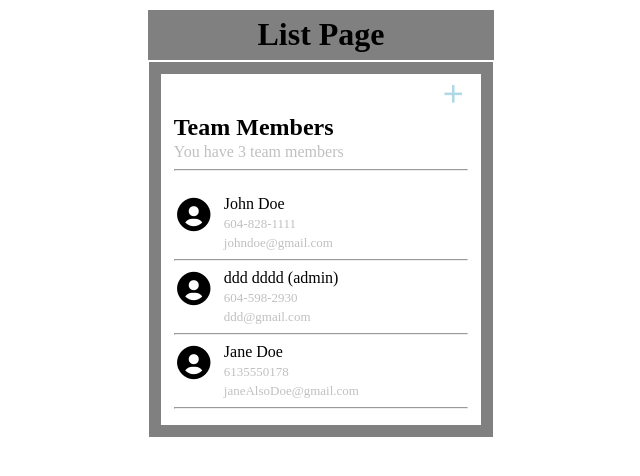
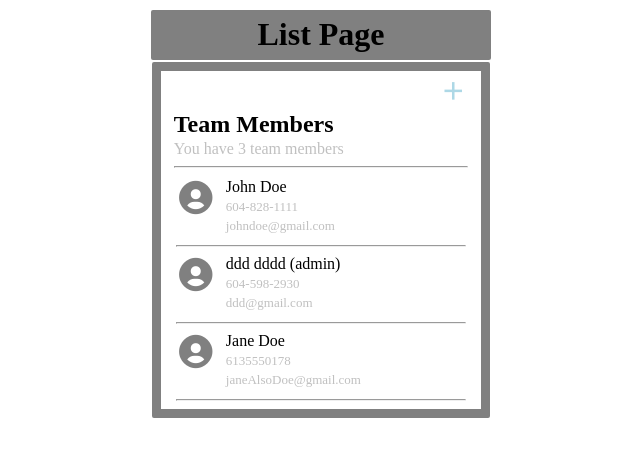
Before and after one commit to adpops/Instawork-Assessment-JN, a Django app: page / in a window 1280 px wide. Shown: the top 476 px of the page, without its empty margins (319-959 px from the left). Run offline with Django 4.2, Linux system fonts and the light colour scheme; data comes from the database, SQL or seed files in the repository; both versions use the stored data as it was after the commit.

Commit message:
basic css done for index

```diff
--- a/manageApp/static/manageApp/style.css
+++ b/manageApp/static/manageApp/style.css
@@ -7,11 +7,12 @@ body {
 #title {
     display: flex;
     justify-content: center;
-    width: 26vw;
+    width: 25.5vw;
 
     background: grey;
     padding: 0.5vw;
-    margin: 2px
+    margin: 2px;
+    border-radius: 2px;
 }
 
 #main {
@@ -19,7 +20,8 @@ body {
     display: flex;
     flex-direction: column;
     align-items: center;
-    border: 1vw solid grey;
+    border: 0.75vw solid grey;
+    border-radius: 2px;
 }
 
 #heading { width: 23vw; }
@@ -32,6 +34,7 @@ body {
 #btn i {
     font-size: 30px;
     color: lightblue;
+    font-weight: thin;
 }
 
 #heading h2{
@@ -49,7 +52,7 @@ a {
 
 #content-index { width: 23vw; }
 
-#content-index ul { padding: 0px; }
+#content-index ul { padding: 0px; margin: 2px}
 
 #display-users {
     display: flex;
@@ -57,6 +60,7 @@ a {
 #display-users i{
     font-size: 40px;
     margin-right: 10px;
+    color:grey;
 }
 
 #users {
@@ -71,5 +75,5 @@ a {
 #info p{
     color: silver;
     font-size: 13px;
-    margin: 3px 0px 0px 0px;
+    margin: 3px 0px 3px 0px;
 }
```
Also changed, not shown: db.sqlite3.
